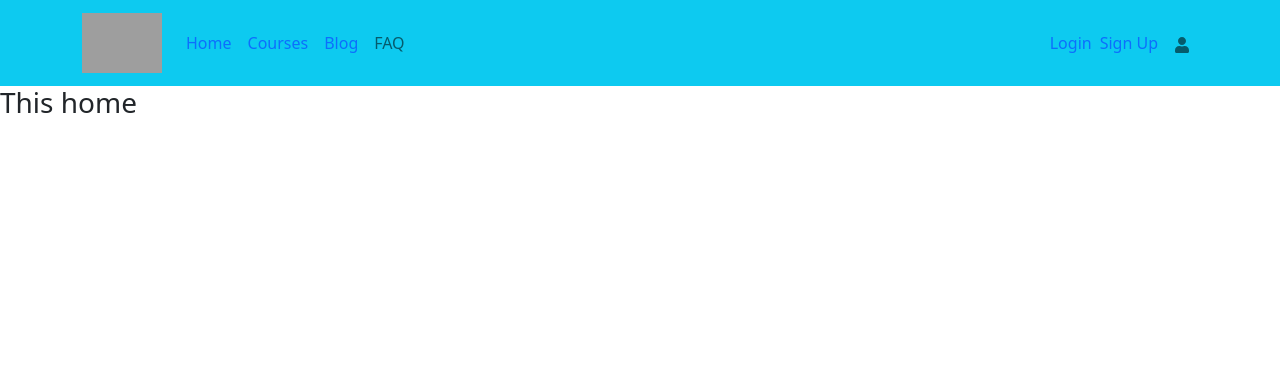
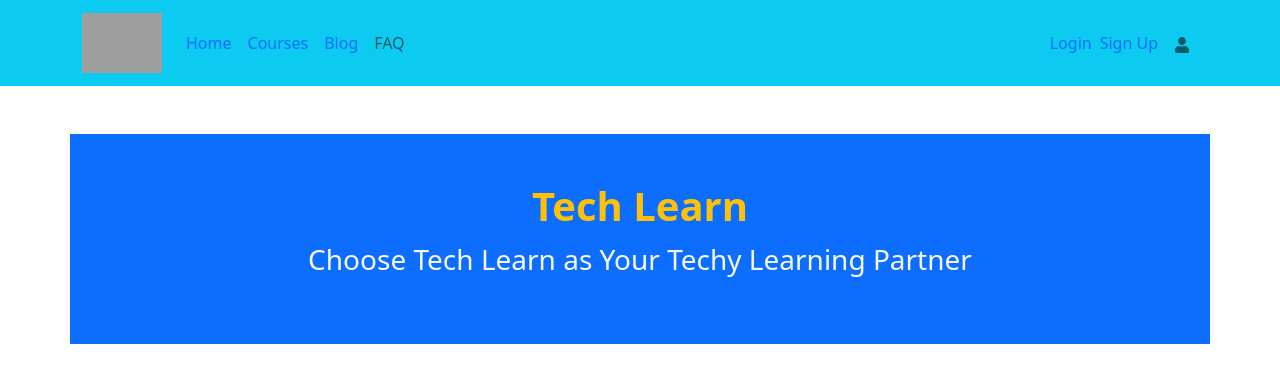
Before and after one commit to salmamouri/tech-learn-client, a React (Create React App) app: page / in a window 1280 px wide. Shown: the top 382 px of the page. Built offline with nearby package versions, Linux system fonts and the light colour scheme; no server answers; grey boxes are pictures that could not be loaded; the HTML template or start-up script is replaced by a standard one.

Commit message:
header added

```diff
--- a/src/Pages/Home/Home.js
+++ b/src/Pages/Home/Home.js
@@ -1,10 +1,14 @@
 import React from "react";
+import { Container } from "react-bootstrap";
 
 const Home = () => {
   return (
-    <div>
-      <h3>This home</h3>
-    </div>
+    <Container className="bg-primary m-5 p-5 mx-auto">
+      <h3 className="text-center text-warning fs-1 fw-bold">Tech Learn</h3>
+      <p className="text-center text-light fs-3 fw-semoibold">
+        Choose Tech Learn as Your Techy Learning Partner
+      </p>
+    </Container>
   );
 };
 
```
